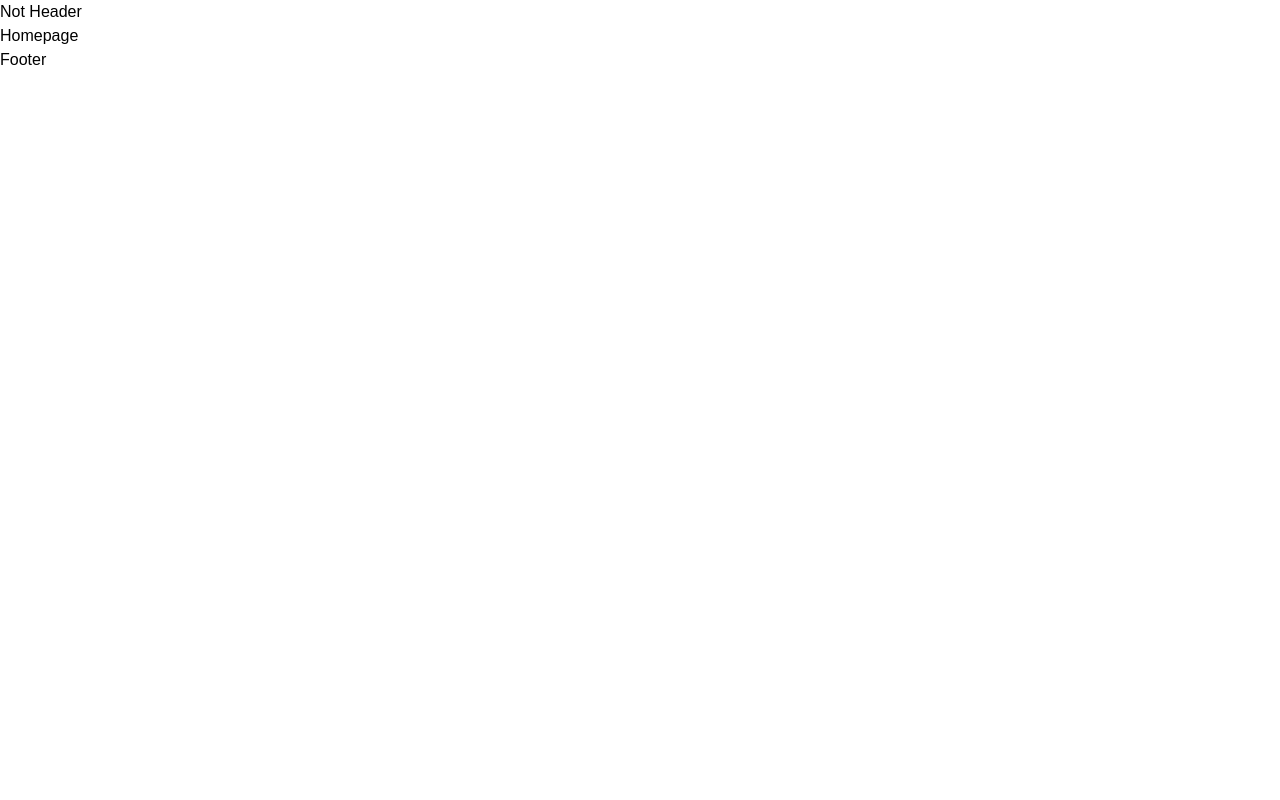
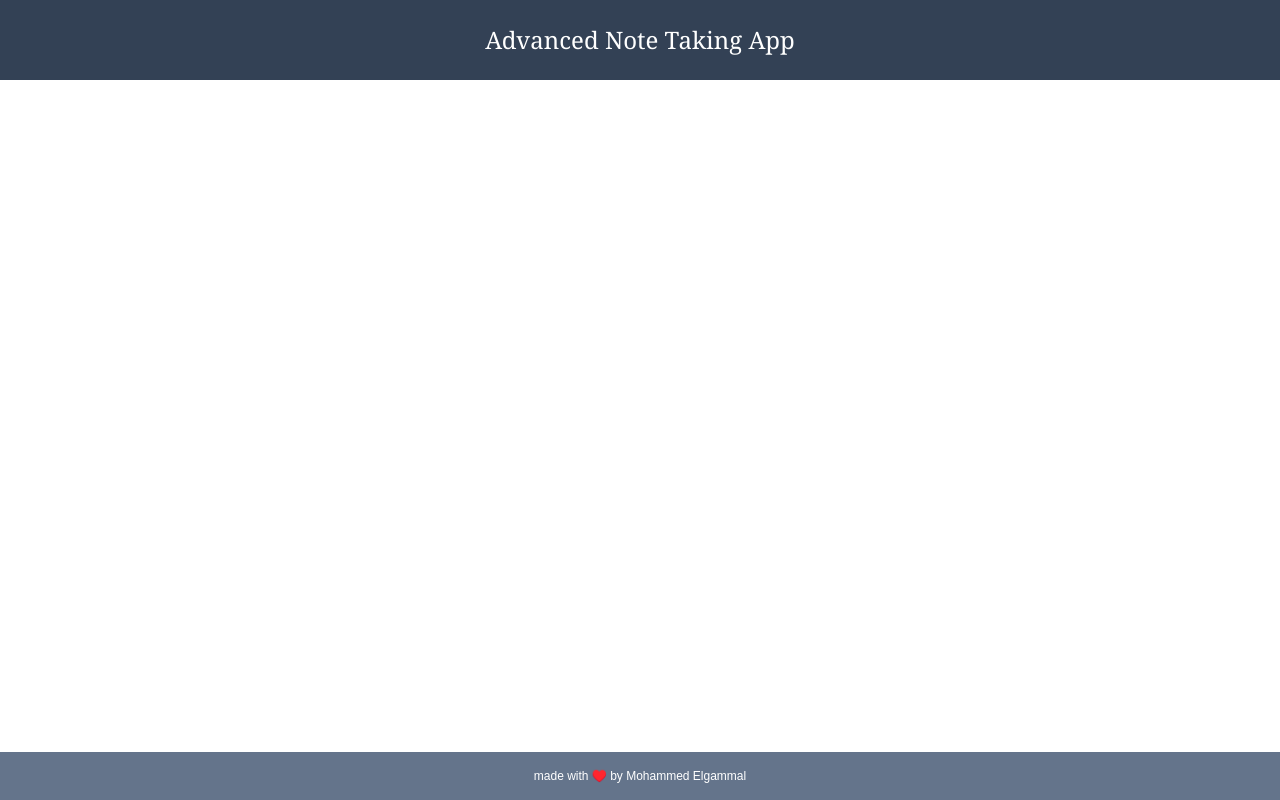
Before and after one commit to mohammedelgammal/FullStack_Suite, a React (Vite) app: page / in a window 1280 px wide. Built offline with nearby package versions, Linux system fonts and the light colour scheme.

Commit message:
building_header_&_footer_styling

```diff
--- a/src/App.tsx
+++ b/src/App.tsx
@@ -1,6 +1,6 @@
 import { Route, Routes } from "react-router-dom";
+import { Layout } from "src/Layout";
 import {
-  Layout,
   Home,
   CreateNote,
   ShowNote,
--- /dev/null
+++ b/src/Layout/Footer.tsx
@@ -0,0 +1,9 @@
+const Footer = () => {
+  return (
+    <div className="fixed bottom-0 flex justify-center items-center h-12 w-full text-xs bg-slate-500 text-white font-thin">
+      made with ♥️ by Mohammed Elgammal
+    </div>
+  );
+};
+
+export default Footer;
--- /dev/null
+++ b/src/Layout/Header.tsx
@@ -0,0 +1,9 @@
+const Header = () => {
+  return (
+    <div className="fixed top-0 flex justify-center items-center h-20 w-full text-2xl bg-slate-700 text-white font-serif">
+      Advanced Note Taking App
+    </div>
+  );
+};
+
+export default Header;
--- a/src/components/Layout.tsx
+++ b/src/Layout/Layout.tsx
@@ -1,11 +1,12 @@
 import { Outlet } from "react-router-dom";
+import { Header, Footer } from "src/Layout";
 
 const Layout = () => {
   return (
-    <div>
-      <h1 className="">Not Header</h1>
+    <div className="relative">
+      <Header />
       <Outlet />
-      <h1>Footer</h1>
+      <Footer />
     </div>
   );
 };
--- /dev/null
+++ b/src/Layout/index.tsx
@@ -0,0 +1,3 @@
+export { default as Header } from "./Header.tsx";
+export { default as Footer } from "./Footer.tsx";
+export { default as Layout } from "./Layout.tsx";
--- a/src/components/index.tsx
+++ b/src/components/index.tsx
@@ -1,4 +1,3 @@
-export { default as Layout } from "./Layout";
 export { default as Home } from "./Home";
 export { default as CreateNote } from "./CreateNote";
 export { default as ShowNote } from "./ShowNote";
```
